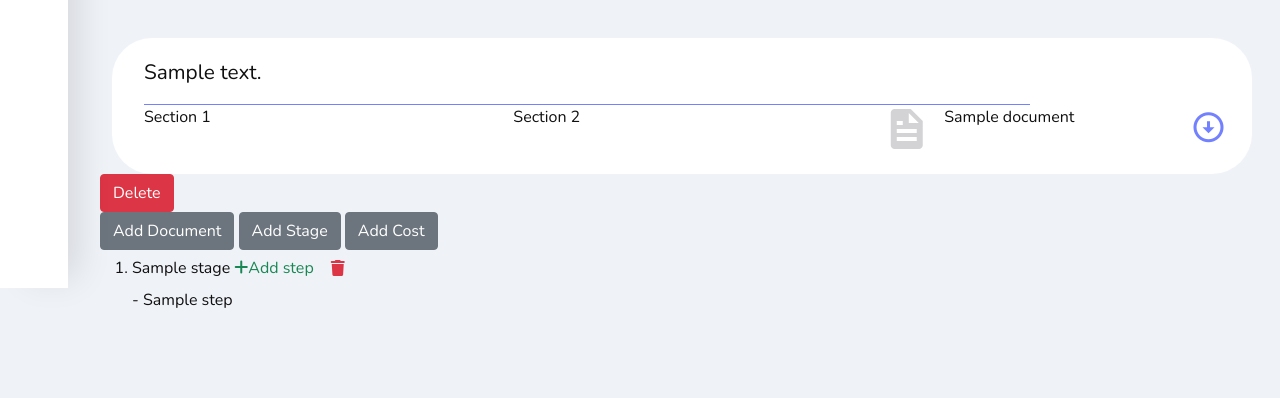
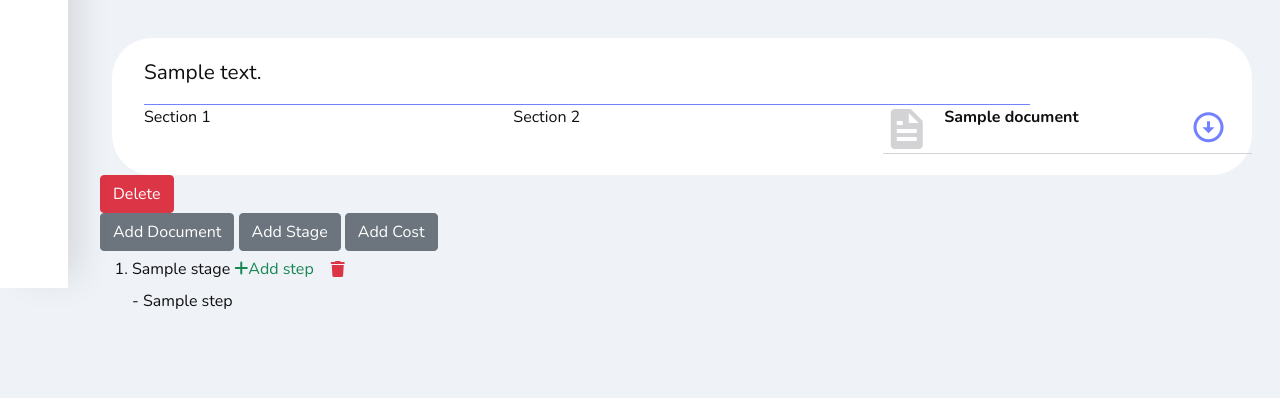
Before and after one commit to MihaiNicolae1/HouseBook, a Symfony app: template templates/project/show.html.twig in a window 1280 px wide. Shown: the part 512-910 px from the top of the page. Run offline with Twig, Linux system fonts and the light colour scheme; the template is opened without the code that fills it: most values are stand-ins (such as "Sample title", 1, 10 or a date in 2020); grey boxes marked "Sample" are stand-in pictures; some libraries are stand-ins or nearby versions.

Commit message:
Improved style for project view

```diff
--- a/public/style.css
+++ b/public/style.css
@@ -404,7 +404,7 @@ a {
     width: 80%;
 }
 .document-show{
-    border-bottom: 1px;
+    border-bottom: 1px solid var(--grey);
 }
 .second-row{
     padding-left: 2em;
@@ -419,6 +419,9 @@ a {
 }
 .document-download:hover{
     color: var(--white-color);
+}
+.document-info{
+    font-weight: bold;
 }
 @media screen and (min-width: 768px) {
     body {
--- a/templates/project/show.html.twig
+++ b/templates/project/show.html.twig
@@ -81,13 +81,14 @@
                     Section 2
                 </div>
                 <div class="col-12 col-md-12 col-lg-4">
-                    {% for document in project.documents|slice(0,3) %}
+                    {% for document in project.documents|slice(-3) %}
                         <div class="row document-show">
                             <div class="col-2 d-flex align-items-center">
                                 <i class='bx bxs-file bx-lg'></i>
                             </div>
-                            <div class="col-8">
+                            <div class="col-8 document-info">
                                 <p class="document-name">{{document.name}}</p>
+                                <p class="document-ext">{{document.name|split('.',2)[1]}}</p>
                             </div>
                             <div class="col-2 d-flex align-items-center">
                                 <a class="document-download" href="{{ path('document_download', {'file': document.path}) }}"><i class='bx bx-down-arrow-circle  bx-md'></i></a>
```
